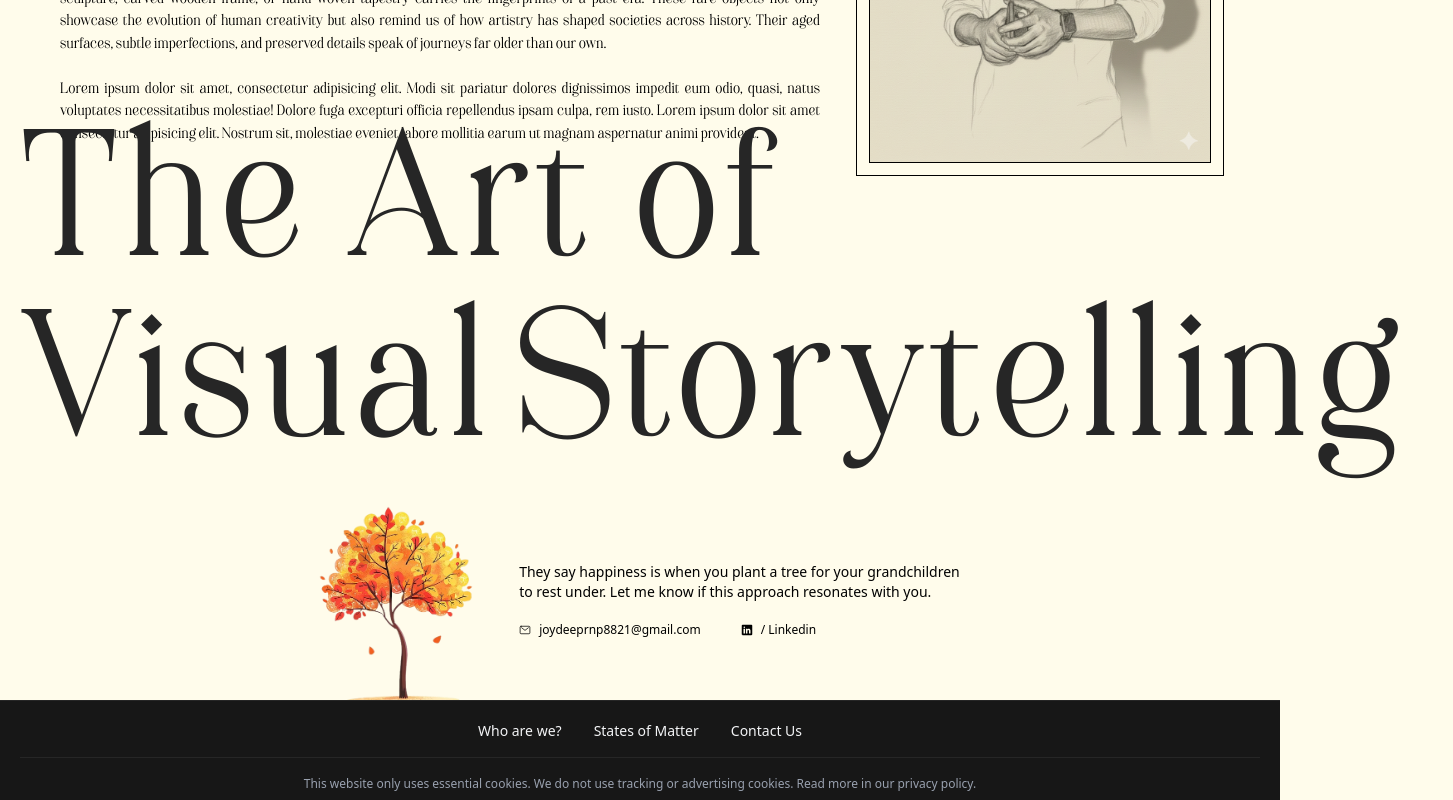
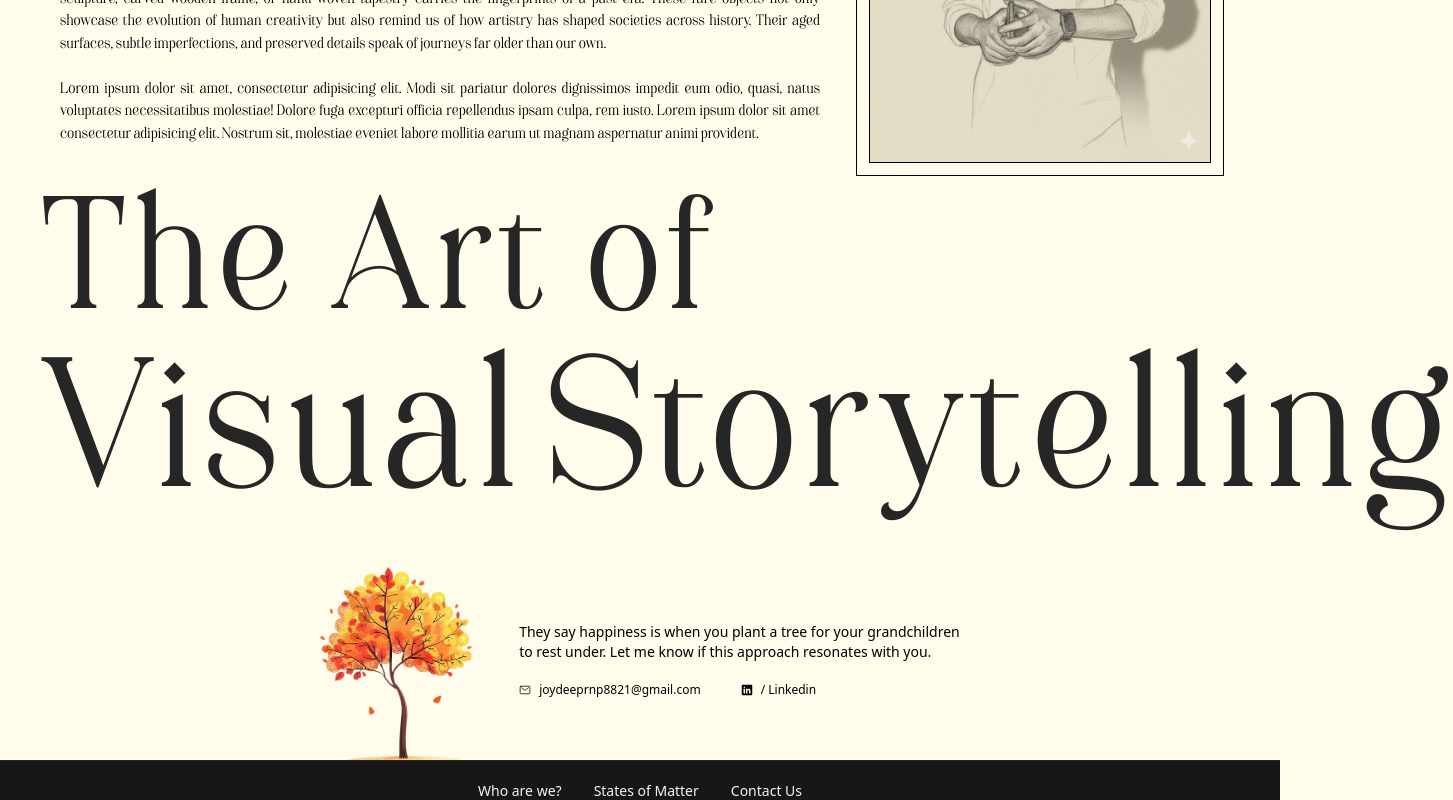
Before and after one commit to joydeep-07/Art-Gallery, a React (Vite) app: page / in a window 1280 px wide. Shown: the part 3020-3820 px from the top of the page, 1453 px wide, since content can reach past the window. Built offline with nearby package versions, Linux system fonts and the light colour scheme.

Commit message:
Respomsive Text

```diff
--- a/src/components/Experience.jsx
+++ b/src/components/Experience.jsx
@@ -48,12 +48,12 @@ const Experience = () => {
     <div
       id="exp"
       //  ref={sectionRef}
-      className="h-screen relative max-md:h-auto"
+      className="min-h-screen relative max-md:h-auto"
     >
       {/* LEFT SIDE — unchanged on desktop */}
       <div
         id="exptext"
-        className="absolute bottom-5 left-5 max-md:static max-md:text-center"
+        className="absolute -bottom-8 pt-10 left-10 max-md:static max-md:text-center"
       >
         <h1
           style={{
@@ -61,7 +61,7 @@ const Experience = () => {
             lineHeight: 1,
             letterSpacing: "0.03em",
           }}
-          className="text-neutral-800 text-[180px] leading-none max-lg:text-[120px] max-md:text-[40px]"
+          className="text-neutral-800 text-[20vh] leading-none max-lg:text-[120px] max-md:text-[40px]"
         >
           The Art of <span className="md:hidden">Visual</span>
         </h1>
@@ -72,7 +72,7 @@ const Experience = () => {
             lineHeight: 1,
             letterSpacing: "0.03em",
           }}
-          className="text-neutral-800 text-[180px] leading-none
+          className="text-neutral-800 text-[23vh] leading-none
              max-lg:text-[120px] max-md:text-[40px] pt-2 md:pt-0 flex justify-center  gap-5"
         >
           {/* “Visual” — laptop only */}
--- a/src/pages/Home.jsx
+++ b/src/pages/Home.jsx
@@ -16,7 +16,9 @@ const Home = () => {
         <BlogBanner />
         <Experience />
 
-        <Footer />
+        <div className="pt-15">
+          <Footer />
+        </div>
       </div>
     </div>
   );
```
